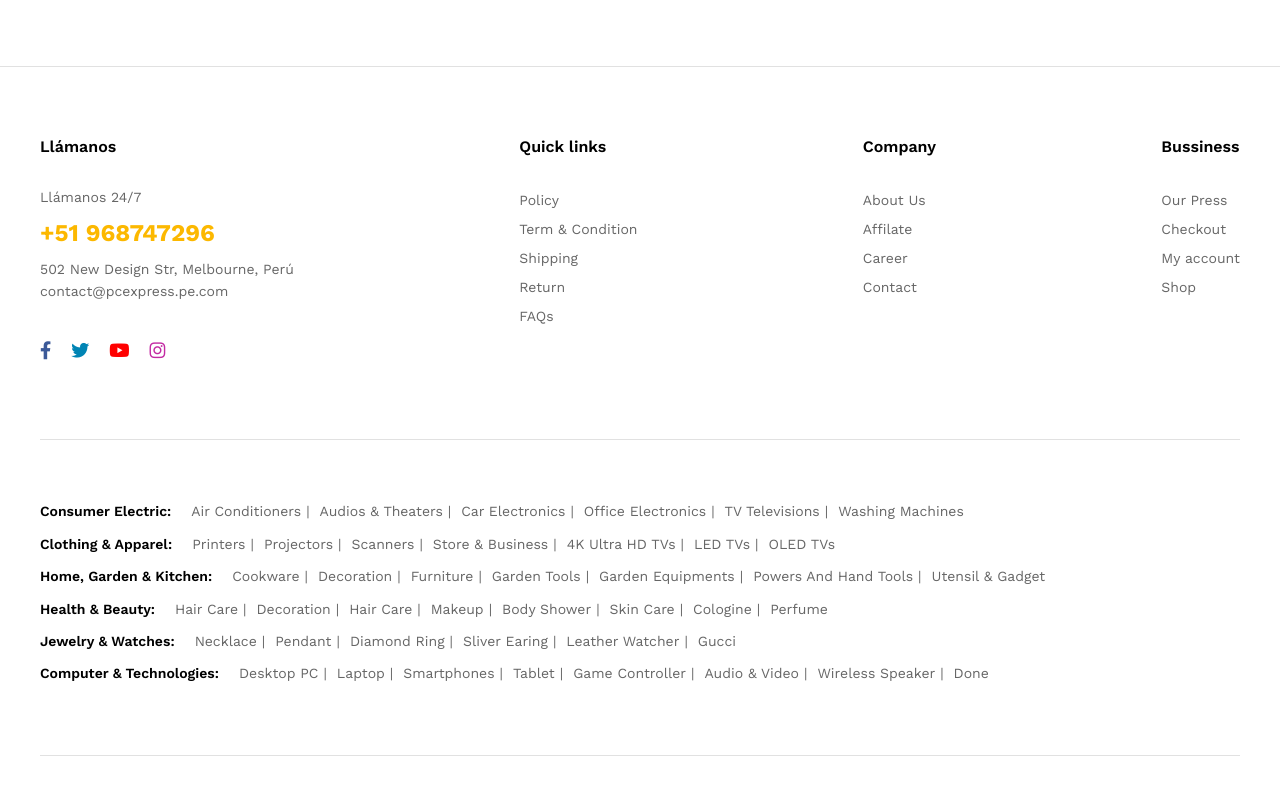
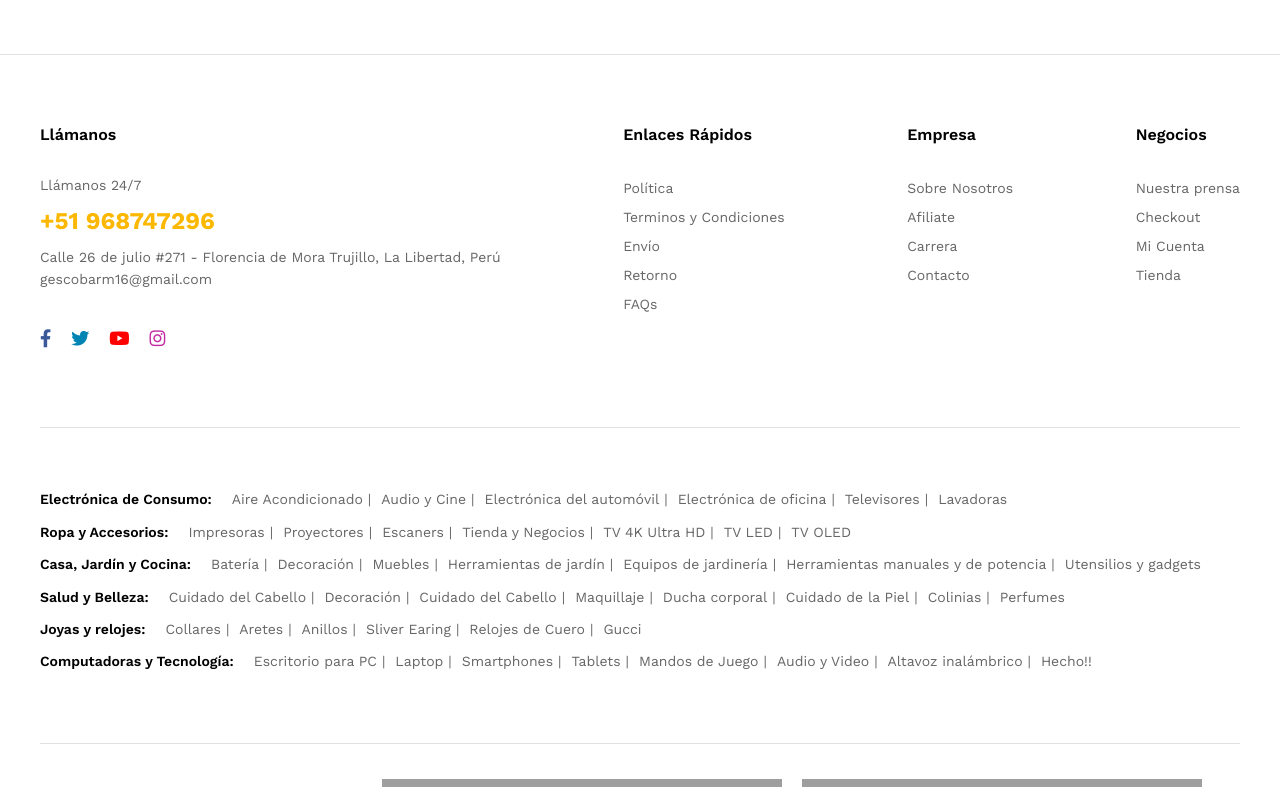
Before and after one commit to Gescobar1603/MarketPlace-Angular, an Angular app: page / in a window 1280 px wide. Shown: the part 688-1475 px from the top of the page. Built offline with nearby package versions, Linux system fonts and the light colour scheme; grey boxes are pictures that could not be loaded.

Commit message:
cambio  traslate

```diff
--- a/src/app/modules/footer/footer.component.html
+++ b/src/app/modules/footer/footer.component.html
@@ -22,13 +22,15 @@ Footer
 
                     <h3>+51 968747296</h3>
 
-                    <p>502 New Design Str, Melbourne, Perú
+                    <p>Calle 26 de julio #271 - Florencia de Mora Trujillo, La Libertad, Perú
+
+
 
                       <br>
 
                       <a href="mailto:contact@marketplace.com">
 
-                        contact@pcexpress.pe.com
+                        gescobarm16@gmail.com
 
                       </a>
 
@@ -64,17 +66,17 @@ Footer
 
             <aside class="widget widget_footer">
 
-                <h4 class="widget-title">Quick links</h4>
+                <h4 class="widget-title">Enlaces Rápidos</h4>
 
                 <ul class="ps-list--link">
 
-                    <li><a href="#">Policy</a></li>
+                    <li><a href="#">Política</a></li>
 
-                    <li><a href="#">Term &amp; Condition</a></li>
+                    <li><a href="#">Terminos y Condiciones</a></li>
 
-                    <li><a href="#">Shipping</a></li>
+                    <li><a href="#">Envío</a></li>
 
-                    <li><a href="#">Return</a></li>
+                    <li><a href="#">Retorno</a></li>
 
                     <li><a href="faqs.html">FAQs</a></li>
 
@@ -88,17 +90,17 @@ Footer
 
             <aside class="widget widget_footer">
 
-                <h4 class="widget-title">Company</h4>
+                <h4 class="widget-title">Empresa</h4>
 
                 <ul class="ps-list--link">
 
-                    <li><a href="about-us.html">About Us</a></li>
+                    <li><a href="about-us.html">Sobre Nosotros</a></li>
 
-                    <li><a href="#">Affilate</a></li>
+                    <li><a href="#">Afiliate</a></li>
 
-                    <li><a href="#">Career</a></li>
+                    <li><a href="#">Carrera</a></li>
 
-                    <li><a href="contact-us.html">Contact</a></li>
+                    <li><a href="contact-us.html">Contacto</a></li>
 
                 </ul>
 
@@ -110,17 +112,17 @@ Footer
 
             <aside class="widget widget_footer">
 
-                <h4 class="widget-title">Bussiness</h4>
+                <h4 class="widget-title">Negocios</h4>
 
                 <ul class="ps-list--link">
 
-                    <li><a href="#">Our Press</a></li>
+                    <li><a href="#">Nuestra prensa</a></li>
 
                     <li><a href="checkout.html">Checkout</a></li>
 
-                    <li><a href="my-account.html">My account</a></li>
+                    <li><a href="my-account.html">Mi Cuenta</a></li>
 
-                    <li><a href="shop-default.html">Shop</a></li>
+                    <li><a href="shop-default.html">Tienda</a></li>
 
                 </ul>
 
@@ -135,69 +137,69 @@ Footer
         <div class="ps-footer__links">
 
             <p>
-                <strong>Consumer Electric:</strong>
-                <a href="#">Air Conditioners</a>
-                <a href="#">Audios &amp; Theaters</a>
-                <a href="#">Car Electronics</a>
-                <a href="#">Office Electronics</a>
-                <a href="#">TV Televisions</a>
-                <a href="#">Washing Machines</a>
+                <strong>Electrónica de Consumo:</strong>
+                <a href="#">Aire Acondicionado</a>
+                <a href="#">Audio y Cine</a>
+                <a href="#">Electrónica del automóvil</a>
+                <a href="#">Electrónica de oficina</a>
+                <a href="#">Televisores</a>
+                <a href="#">Lavadoras</a>
             </p>
 
             <p>
-                <strong>Clothing &amp; Apparel:</strong>
-                <a href="#">Printers</a>
-                <a href="#">Projectors</a>
-                <a href="#">Scanners</a>
-                <a href="#">Store &amp; Business</a>
-                <a href="#">4K Ultra HD TVs</a>
-                <a href="#">LED TVs</a>
-                <a href="#">OLED TVs</a>
+                <strong>Ropa y Accesorios:</strong>
+                <a href="#">Impresoras</a>
+                <a href="#">Proyectores</a>
+                <a href="#">Escaners</a>
+                <a href="#">Tienda y Negocios</a>
+                <a href="#">TV 4K Ultra HD</a>
+                <a href="#">TV LED</a>
+                <a href="#">TV OLED</a>
             </p>
 
             <p>
-                <strong>Home, Garden &amp; Kitchen:</strong>
-                <a href="#">Cookware</a>
-                <a href="#">Decoration</a>
-                <a href="#">Furniture</a>
-                <a href="#">Garden Tools</a>
-                <a href="#">Garden Equipments</a>
-                <a href="#">Powers And Hand Tools</a>
-                <a href="#">Utensil &amp; Gadget</a>
+                <strong>Casa, Jardín y Cocina:</strong>
+                <a href="#">Batería</a>
+                <a href="#">Decoración</a>
+                <a href="#">Muebles</a>
+                <a href="#">Herramientas de jardín</a>
+                <a href="#">Equipos de jardinería</a>
+                <a href="#">Herramientas manuales y de potencia</a>
+                <a href="#">Utensilios y gadgets</a>
             </p>
 
             <p>
-                <strong>Health &amp; Beauty:</strong>
-                <a href="#">Hair Care</a>
-                <a href="#">Decoration</a>
-                <a href="#">Hair Care</a>
-                <a href="#">Makeup</a>
-                <a href="#">Body Shower</a>
-                <a href="#">Skin Care</a>
-                <a href="#">Cologine</a>
-                <a href="#">Perfume</a>
+                <strong>Salud y Belleza:</strong>
+                <a href="#">Cuidado del Cabello</a>
+                <a href="#">Decoración</a>
+                <a href="#">Cuidado del Cabello</a>
+                <a href="#">Maquillaje</a>
+                <a href="#">Ducha corporal</a>
+                <a href="#">Cuidado de la Piel</a>
+                <a href="#">Colinias</a>
+                <a href="#">Perfumes</a>
             </p>
 
             <p>
-                <strong>Jewelry &amp; Watches:</strong>
-                <a href="#">Necklace</a>
-                <a href="#">Pendant</a>
-                <a href="#">Diamond Ring</a>
+                <strong>Joyas y relojes:</strong>
+                <a href="#">Collares</a>
+                <a href="#">Aretes</a>
+                <a href="#">Anillos</a>
                 <a href="#">Sliver Earing</a>
-                <a href="#">Leather Watcher</a>
+                <a href="#">Relojes de Cuero</a>
                 <a href="#">Gucci</a>
             </p>
 
             <p>
-                <strong>Computer &amp; Technologies:</strong>
-                <a href="#">Desktop PC</a>
+                <strong>Computadoras y Tecnología:</strong>
+                <a href="#">Escritorio para PC</a>
                 <a href="#">Laptop</a>
                 <a href="#">Smartphones</a>
-                <a href="#">Tablet</a>
-                <a href="#">Game Controller</a>
-                <a href="#">Audio &amp; Video</a>
-                <a href="#">Wireless Speaker</a>
-                <a href="#">Done</a>
+                <a href="#">Tablets</a>
+                <a href="#">Mandos de Juego</a>
+                <a href="#">Audio y Video</a>
+                <a href="#">Altavoz inalámbrico</a>
+                <a href="#">Hecho!!</a>
             </p>
 
         </div>
--- a/src/app/modules/header/header.component.html
+++ b/src/app/modules/header/header.component.html
@@ -48,7 +48,7 @@ Header
 
                 <ul class="header__top-links">
 
-                    <li><a href="#">Vende En PCexpress</a></li>
+                    <li><a href="#">Vende En Lexar Tec</a></li>
 
                     <li><a href="#">Tiendas</a></li>
 
@@ -122,29 +122,29 @@ Header
 
                             <li class="menu-item-has-children has-mega-menu">
 
-                                <a href="#"><i class="icon-laundry"></i> Consumer Electronic</a>
+                                <a href="#"><i class="icon-laundry"></i>Electronica de Consumo</a>
 
                                 <div class="mega-menu">
 
                                     <div class="mega-menu__column">
 
-                                        <h4>Electronic<span class="sub-toggle"></span></h4>
+                                        <h4>Electrónica<span class="sub-toggle"></span></h4>
 
                                         <ul class="mega-menu__list">
 
-                                            <li><a href="#">Home Audio &amp; Theathers</a>
+                                            <li><a href="#">Audio y Cine</a>
 
                                             </li>
 
-                                            <li><a href="#">TV &amp; Videos</a>
+                                            <li><a href="#">TV y Videos</a>
 
                                             </li>
 
-                                            <li><a href="#">Camera, Photos &amp; Videos</a>
+                                            <li><a href="#">Camara, Fotos y Videos</a>
 
                                             </li>
 
-                                            <li><a href="#">Cellphones &amp; Accessories</a>
+                                            <li><a href="#">Celulares y Accesorios</a>
 
                                             </li>
 
@@ -152,15 +152,15 @@ Header
 
                                             </li>
 
-                                            <li><a href="#">Videosgames</a>
+                                            <li><a href="#">Videojuegos</a>
 
                                             </li>
 
-                                            <li><a href="#">Wireless Speakers</a>
+                                            <li><a href="#">Altavoces inalámbricos</a>
 
                                             </li>
 
-                                            <li><a href="#">Office Electronic</a>
+                                            <li><a href="#">Oficina Electrónica</a>
 
                                             </li>
 
@@ -170,19 +170,19 @@ Header
 
                                     <div class="mega-menu__column">
 
-                                        <h4>Accessories &amp; Parts<span class="sub-toggle"></span></h4>
+                                        <h4>Accesorios y Partes<span class="sub-toggle"></span></h4>
 
                                         <ul class="mega-menu__list">
 
-                                            <li><a href="#">Digital Cables</a>
+                                            <li><a href="#">Cableado Digital</a>
 
                                             </li>
 
-                                            <li><a href="#">Audio &amp; Video Cables</a>
+                                            <li><a href="#">Cables de Audio y Viedo</a>
 
                                             </li>
 
-                                            <li><a href="#">Batteries</a>
+                                            <li><a href="#">Baterias</a>
 
                                             </li>
 
@@ -196,41 +196,41 @@ Header
 
                             <li>
 
-                                <a href="#"><i class="icon-shirt"></i> Clothing &amp; Apparel</a>
+                                <a href="#"><i class="icon-shirt"></i> Ropa y Accesorios</a>
 
                             </li>
 
                             <li>
 
-                                <a href="#"><i class="icon-lampshade"></i> Home, Garden &amp; Kitchen</a>
+                                <a href="#"><i class="icon-lampshade"></i> Hogar, Jardín y Cocina</a>
 
                             </li>
 
                             <li>
 
-                                <a href="#"><i class="icon-heart-pulse"></i> Health &amp; Beauty</a>
+                                <a href="#"><i class="icon-heart-pulse"></i> Salud y Belleza</a>
 
                             </li>
 
                             <li>
 
-                                <a href="#"><i class="icon-diamond2"></i> Yewelry &amp; Watches</a>
+                                <a href="#"><i class="icon-diamond2"></i> Joyas y relojes</a>
 
                             </li>
 
                             <li class="menu-item-has-children has-mega-menu">
 
-                                <a href="#"><i class="icon-desktop"></i> Computer &amp; Technology</a>
+                                <a href="#"><i class="icon-desktop"></i>Computadoras y Tecnología</a>
 
                                 <div class="mega-menu">
 
                                     <div class="mega-menu__column">
 
-                                        <h4>Computer &amp; Technologies<span class="sub-toggle"></span></h4>
+                                        <h4>Computadoras y Tecnología <span class="sub-toggle"></span></h4>
 
                                         <ul class="mega-menu__list">
 
-                                            <li><a href="#">Computer &amp; Tablets</a>
+                                            <li><a href="#">Computadores y Tablets </a>
 
                                             </li>
 
@@ -238,31 +238,31 @@ Header
 
                                             </li>
 
-                                            <li><a href="#">Monitors</a>
+                                            <li><a href="#">Monitores</a>
 
                                             </li>
 
-                                            <li><a href="#">Networking</a>
+                                            <li><a href="#">Red</a>
 
                                             </li>
 
-                                            <li><a href="#">Drive &amp; Storages</a>
+                                            <li><a href="#">Accionamientos y Almacenenamiento</a>
 
                                             </li>
 
-                                            <li><a href="#">Computer Components</a>
+                                            <li><a href="#">Componentes de Computadoras</a>
 
                                             </li>
 
-                                            <li><a href="#">Security &amp; Protection</a>
+                                            <li><a href="#">Seguridad y Protección</a>
 
                                             </li>
 
-                                            <li><a href="#">Gaming Laptop</a>
+                                            <li><a href="#">Laptop Gaming</a>
 
                                             </li>
 
-                                            <li><a href="#">Accessories</a>
+                                            <li><a href="#">Accesorios</a>
 
                                             </li>
 
@@ -276,43 +276,43 @@ Header
 
                             <li>
 
-                                <a href="#"><i class="icon-baby-bottle"></i> Babies &amp; Moms</a>
+                                <a href="#"><i class="icon-baby-bottle"></i> Bebes y Madres</a>
 
                             </li>
 
                             <li>
 
-                                <a href="#"><i class="icon-baseball"></i> Sport &amp; Outdoor</a>
+                                <a href="#"><i class="icon-baseball"></i> Deporte y Al aire libre</a>
 
                             </li>
 
                             <li>
 
-                                <a href="#"><i class="icon-smartphone"></i> Phones &amp; Accessories</a>
+                                <a href="#"><i class="icon-smartphone"></i> Teléfonos y Accesorios</a>
 
                             </li>
 
                             <li>
 
-                                <a href="#"><i class="icon-book2"></i> Books &amp; Office</a>
+                                <a href="#"><i class="icon-book2"></i> Libros Y Oficina </a>
 
                             </li>
 
                             <li>
 
-                                <a href="#"><i class="icon-car-siren"></i> Cars &amp; Motocycles</a>
+                                <a href="#"><i class="icon-car-siren"></i> Autos y Motocicletas</a>
 
                             </li>
 
                             <li>
 
-                                <a href="#"><i class="icon-wrench"></i> Home Improments</a>
+                                <a href="#"><i class="icon-wrench"></i> Mejoras en el hogar</a>
 
                             </li>
 
                             <li>
 
-                                <a href="#"><i class="icon-tag"></i> Vouchers &amp; Services</a>
+                                <a href="#"><i class="icon-tag"></i> Vouchers y Servicios</a>
 
                             </li>
 
--- a/src/index.html
+++ b/src/index.html
@@ -12,7 +12,7 @@
   <meta name="keywords" content="">
   <meta name="description" content="">
 
-  <title>PCExpress | Home</title>
+  <title>LexarTec | Home</title>
 
   <link rel="icon" href="assets/img/template/icono.png">
 
```
Also changed, not shown: src/app/modules/header-promotion/header-promotion.component.html (+17 -4 lines), src/assets/css/style.css, src/assets/img/template/icono.png.
